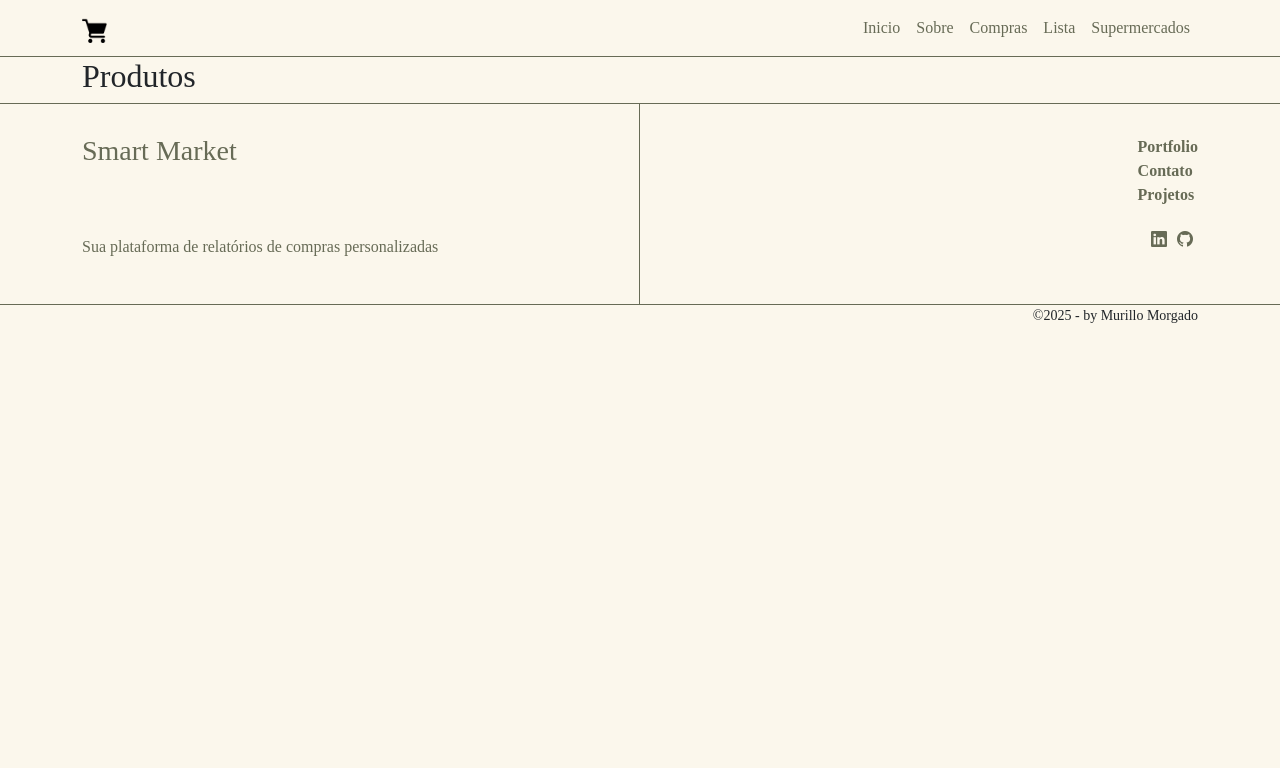
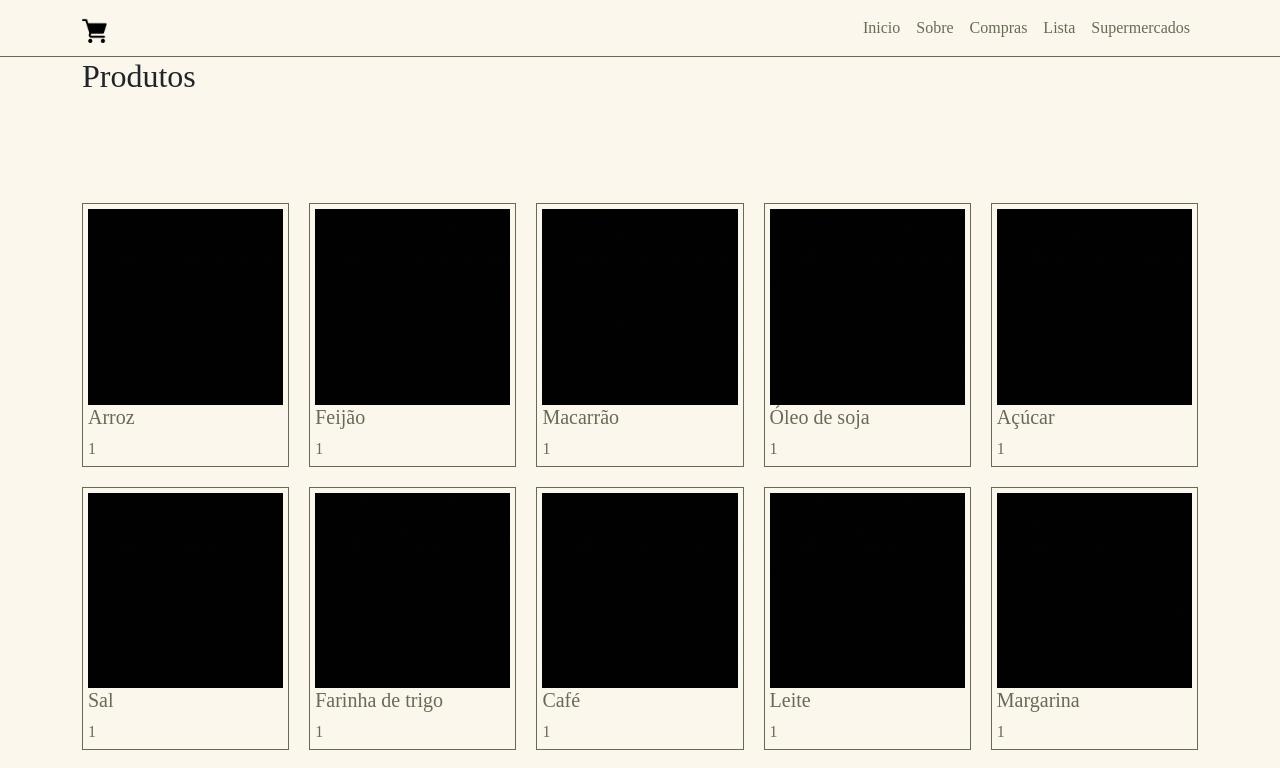
Before and after one commit to MurilloMorgado/smart-market-front, an Angular app: page /lista in a window 1280 px wide. Shown: the top 768 px of the page. Built offline with nearby package versions, Linux system fonts and the light colour scheme.

Commit message:
implementado os cards reaproveitando a estilziacao dos cards no home

```diff
--- /dev/null
+++ b/public/data/listaDeProduto.json
@@ -0,0 +1,22 @@
+[
+  { "nome": "Arroz", "quantidade": 1, "adicionar": false, "imagem": "black-background.png" },
+  { "nome": "Feijão", "quantidade": 1, "adicionar": false, "imagem": "black-background.png" },
+  { "nome": "Macarrão", "quantidade": 1, "adicionar": false, "imagem": "black-background.png" },
+  { "nome": "Óleo de soja", "quantidade": 1, "adicionar": false, "imagem": "black-background.png" },
+  { "nome": "Açúcar", "quantidade": 1, "adicionar": false, "imagem": "black-background.png" },
+  { "nome": "Sal", "quantidade": 1, "adicionar": false, "imagem": "black-background.png" },
+  { "nome": "Farinha de trigo", "quantidade": 1, "adicionar": false, "imagem": "black-background.png" },
+  { "nome": "Café", "quantidade": 1, "adicionar": false, "imagem": "black-background.png" },
+  { "nome": "Leite", "quantidade": 1, "adicionar": false, "imagem": "black-background.png" },
+  { "nome": "Margarina", "quantidade": 1, "adicionar": false, "imagem": "black-background.png" },
+  { "nome": "Detergente", "quantidade": 1, "adicionar": false, "imagem": "black-background.png" },
+  { "nome": "Sabão em pó", "quantidade": 1, "adicionar": false, "imagem": "black-background.png" },
+  { "nome": "Papel higiênico", "quantidade": 1, "adicionar": false, "imagem": "black-background.png" },
+  { "nome": "Escova de dentes", "quantidade": 1, "adicionar": false, "imagem": "black-background.png" },
+  { "nome": "Shampoo", "quantidade": 1, "adicionar": false, "imagem": "black-background.png" },
+  { "nome": "Condicionador", "quantidade": 1, "adicionar": false, "imagem": "black-background.png" },
+  { "nome": "Frango congelado", "quantidade": 1, "adicionar": false, "imagem": "black-background.png" },
+  { "nome": "Carne bovina", "quantidade": 1, "adicionar": false, "imagem": "black-background.png" },
+  { "nome": "Ovos", "quantidade": 1, "adicionar": false, "imagem": "black-background.png" },
+  { "nome": "Queijo", "quantidade": 1, "adicionar": false, "imagem": "black-background.png" }
+]
--- /dev/null
+++ b/src/app/model/produto.ts
@@ -0,0 +1,6 @@
+export class Produto {
+  nome!: string;
+  quantidade!: string;
+  imagem!: string;
+  adicionar!: boolean;
+}
--- a/src/app/pages/lista/lista.component.ts
+++ b/src/app/pages/lista/lista.component.ts
@@ -1,6 +1,9 @@
-import { Component } from '@angular/core';
+import { Component, OnInit } from '@angular/core';
+import { Footer } from "../../components/footer/footer.component";
 import { Header } from "../../components/header/header.component";
-import { Footer } from "../../components/footer/footer.component";
+import { first, firstValueFrom } from 'rxjs';
+import { Produto } from '../../model/produto';
+import { HttpClient } from '@angular/common/http';
 
 @Component({
   selector: 'app-lista',
@@ -9,6 +12,22 @@ import { Footer } from "../../components/footer/footer.component";
   templateUrl: './lista.html',
   styleUrl: './lista.scss'
 })
-export class Lista {
+export class Lista implements OnInit {
+
+  listaDeProdutos: Produto[] = [];
+
+  constructor(private http: HttpClient) { }
+
+  ngOnInit(): void {
+    this.carregarListaDeProdutos();
+  }
+
+  async carregarListaDeProdutos() {
+    try {
+      this.listaDeProdutos = await firstValueFrom(this.http.get<Produto[]>('data/listaDeProduto.json'));
+    } catch (error) {
+      console.log("Não foi possivel carregar a lista de produtos", error);
+    }
+  }
 
 }
--- a/src/app/pages/lista/lista.html
+++ b/src/app/pages/lista/lista.html
@@ -9,7 +9,15 @@
 
   <section class="section-two">
     <div class="container">
-
+      <div class="divisao-card">
+        @for (produto of listaDeProdutos; track produto) {
+        <div class="card-body">
+          <img src="/black-background.png" class="card-img-top" alt="...">
+          <h5>{{ produto.nome }}</h5>
+          <p class="card-text">{{ produto.quantidade }}</p>
+        </div>
+        }
+      </div>
     </div>
   </section>
 
--- a/src/app/pages/lista/lista.scss
+++ b/src/app/pages/lista/lista.scss
@@ -0,0 +1,34 @@
+.section-two {
+  padding: 100px 0px;
+
+  .produto-destaque {
+    display: flex;
+    align-items: center;
+    justify-content: space-between;
+    padding: 20px 0px;
+
+    h2 {
+      font-size: 32px;
+      color: var(--cor-fonte);
+    }
+  }
+
+  .divisao-card {
+    display: flex;
+    flex-wrap: wrap;
+    gap: 20px;
+    justify-content: center;
+
+    .card-body {
+      flex: 1 1 200px;
+      max-width: 250px;
+      padding: 5px;
+      border: 1px solid var(--cor-fonte);
+      color: var(--cor-fonte);
+      box-sizing: border-box;
+
+      img {}
+    }
+
+  }
+}
```
